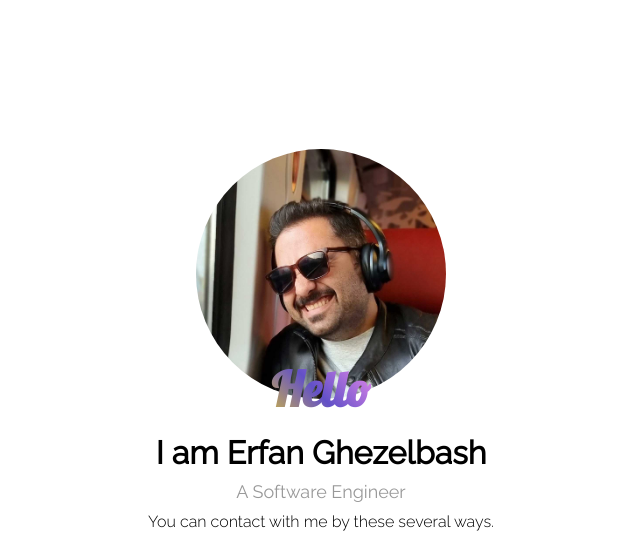
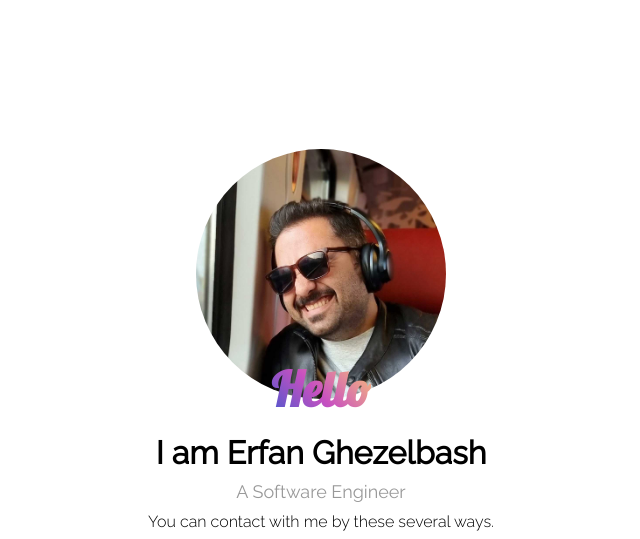
Before and after one commit to ghezelbash/ghezelbash.github.io, a plain HTML site: page index.html in a window 1280 px wide. Shown: the top 539 px of the page, without its empty margins (319-959 px from the left). Drawn offline with Linux system fonts and the light colour scheme.

Commit message:
update resume and color

```diff
--- a/style.css
+++ b/style.css
@@ -102,7 +102,7 @@ body {
     font-family: 'Lobster', sans-serif;
     font-size: 300%;
     margin-top: -8%;
-    background: -webkit-linear-gradient(43deg, #d0b641 0%, #6250c8 46%, #f38eee 100%);
+    background: -webkit-linear-gradient(43deg, #4158D0 0%, #C850C0 46%, #FFCC70 100%);
     -webkit-background-clip: text;
     -webkit-text-fill-color: transparent;
     /* color: linear-gradient(43deg, #4158D0 0%, #C850C0 46%, #FFCC70 100%); */
```
Also changed, not shown: 1 other file.
